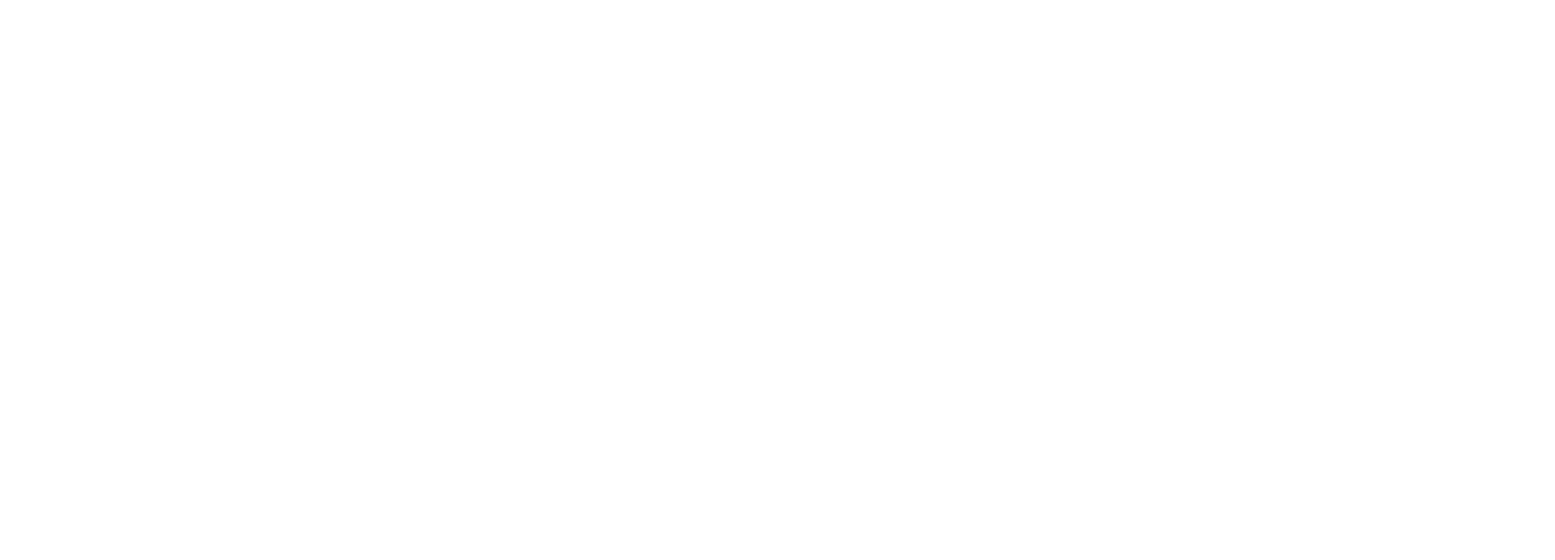
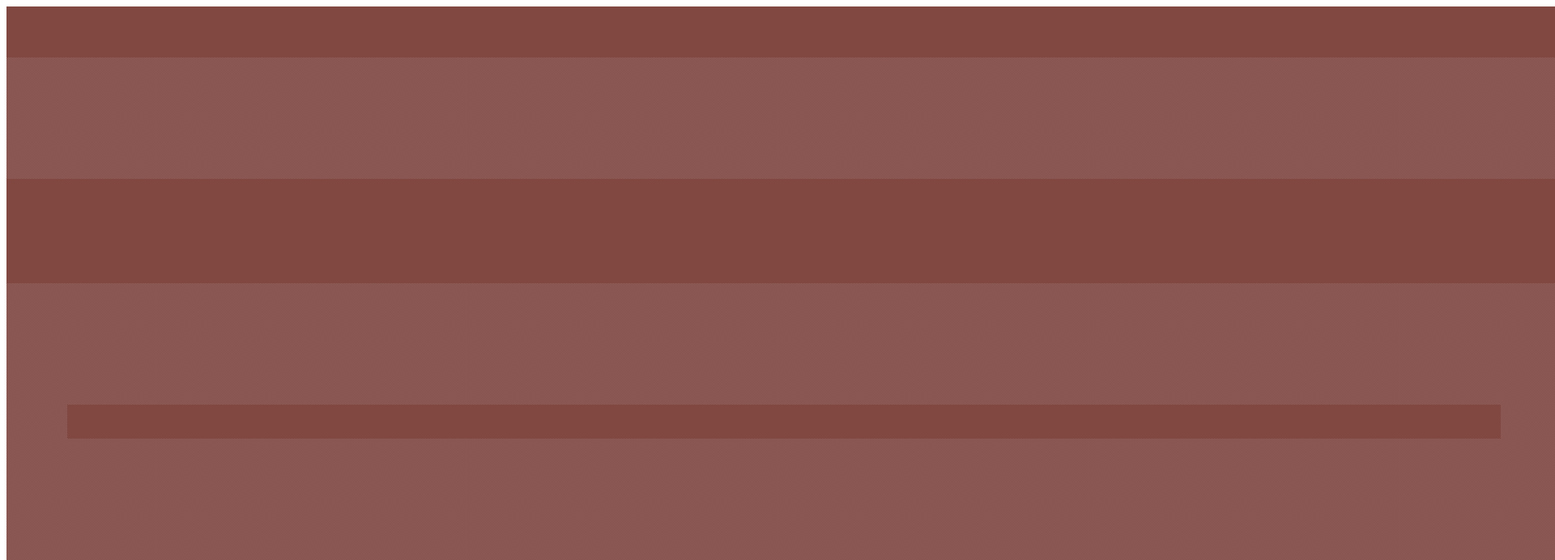
Before and after one commit to Pyr0Guy/Pyr0Guy.github.io, a plain HTML site: page index.html in a window 1280 px wide. Shown: the top 692 px of the page at 81% size, 1920 px wide, since content can reach past the window. Drawn offline with Linux system fonts and the light colour scheme.

Commit message:
img_test

```diff
--- a/index.html
+++ b/index.html
@@ -7,6 +7,6 @@
     <link rel="stylesheet" href="static/styles/style.css">
 </head>
 <body>
-
+    <img src="https://github.com/Pyr0Guy/Pyr0Guy.github.io/blob/main/static/files/bg2.png" alt="https://github.com/Pyr0Guy/Pyr0Guy.github.io/blob/main/static/files/bg.png">
 </body>
 </html>
```
